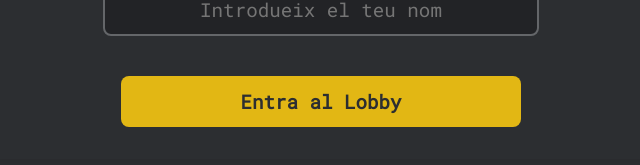
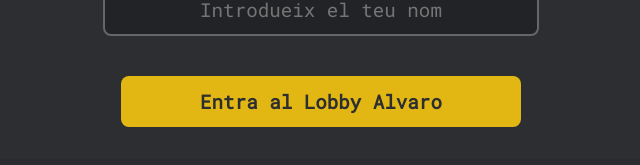
Before and after one commit to alvaroph/prototipusJocType2025, a Vue app in the folder frontend/: page / in a window 1280 px wide. Shown: the part 345-510 px from the top of the page, without its empty margins (319-959 px from the left). Built offline with nearby package versions, Linux system fonts and the light colour scheme; no server answers.

Commit message:
cambioportada

```diff
--- a/frontend/src/App.vue
+++ b/frontend/src/App.vue
@@ -92,7 +92,7 @@ onUnmounted(() => {
     <div v-if="vistaActual === 'salaEspera'" class="vista-container">
       <h1>Type Racer Royale</h1>
       <input type="text" v-model="nomJugador" placeholder="Introdueix el teu nom" />
-      <button @click="connectarAlServidor">Entra al Lobby</button>
+      <button @click="connectarAlServidor">Entra al Lobby Alvaro</button>
     </div>
 
     <!-- VISTA 2: LOBBY -->
```
